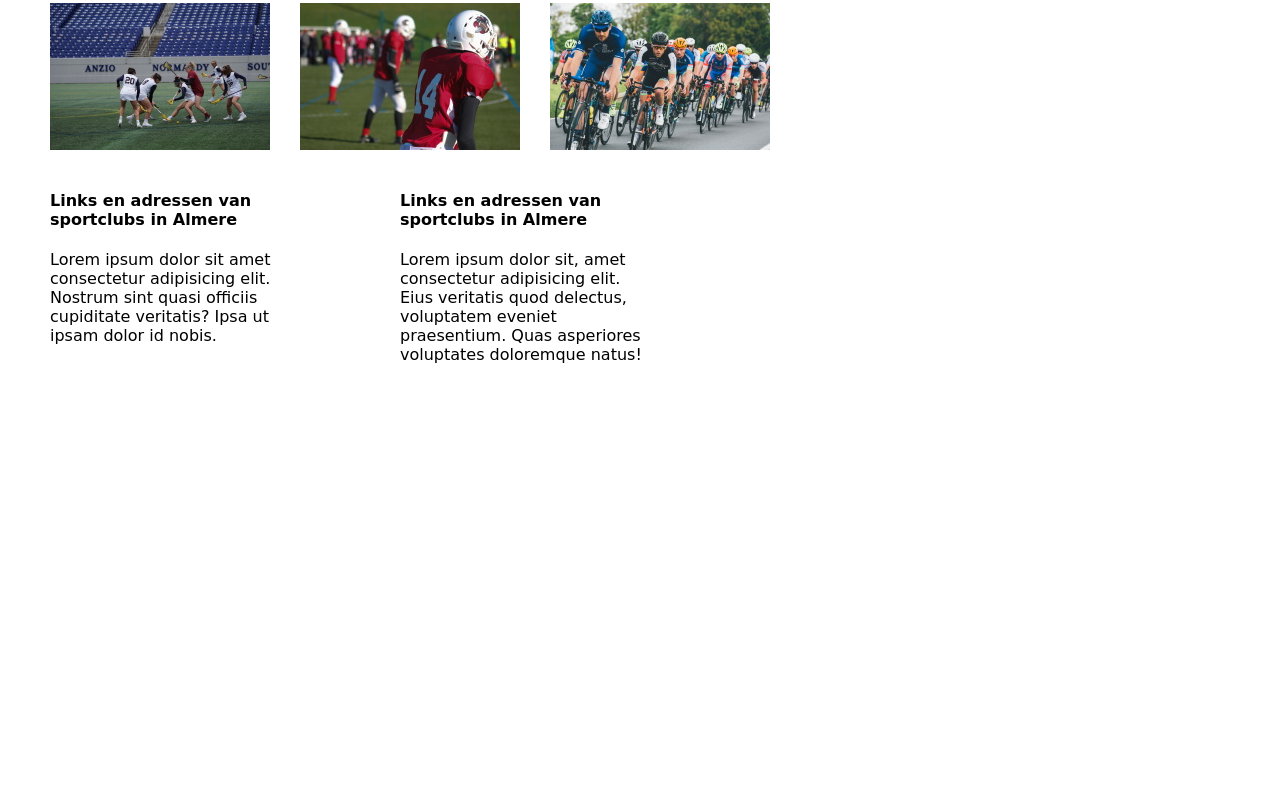
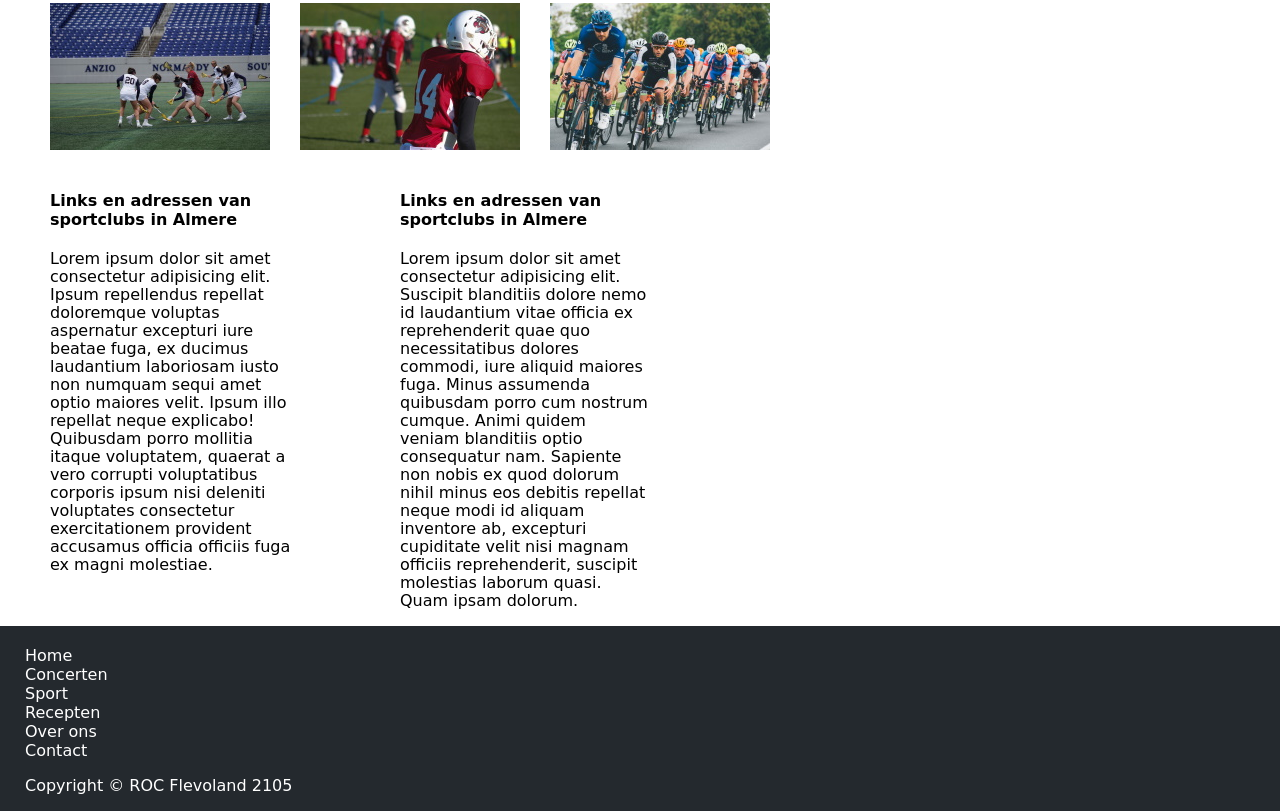
Before and after one commit to machbi/BierHierDemo, a plain HTML site: page Sport/sportmain.html in a window 1280 px wide. Shown: the part 522-1333 px from the top of the page. Before the commit the page ends 902 px from the top, so only its background shows below. Drawn offline with Linux system fonts and the light colour scheme; a web font is replaced by a local one.

Commit message:
line-height aangepast en footer aangemaakt en toegevoegd bij sport

```diff
--- a/Sport/sport.css
+++ b/Sport/sport.css
@@ -23,8 +23,9 @@ body {
 }
 
 #sporttekst {
-  width: 500px;
+  width: 350px;
   padding-left: 50px;
+  line-height: 18px;
 }
 
 .linkitem {
@@ -51,3 +52,7 @@ img:active {
   height: 99%;
   width: 99%;
 }
+
+.lineheight {
+  line-height: 18px;
+}
--- a/Sport/sportItems/sportItem.css
+++ b/Sport/sportItems/sportItem.css
@@ -17,6 +17,7 @@ body {
   display: flex;
   justify-content: space-evenly;
   margin-top: 15px;
+  line-height: 18px;
 }
 
 .tekstitem {
--- a/Sport/sportmain.html
+++ b/Sport/sportmain.html
@@ -13,9 +13,9 @@
   </head>
   <body>
     <nav>
-      <a href="" class="navitem">Home</a>
+      <a href="/index.html" class="navitem">Home</a>
       <a href="" class="navitem">Concerten</a>
-      <a href="" class="navitem">Sport</a>
+      <a href="/Sport/sportmain.html" class="navitem">Sport</a>
       <a href="" class="navitem">Recepten</a>
       <a href="" class="navitem">Over ons</a>
       <a href="" class="navitem">Contact</a>
@@ -69,22 +69,41 @@
       <div id="links">
         <div class="linkitem">
           <h4>Links en adressen van sportclubs in Almere</h4>
-          <p>
-            Lorem ipsum dolor sit amet consectetur adipisicing elit. Nostrum
-            sint quasi officiis cupiditate veritatis? Ipsa ut ipsam dolor id
-            nobis.
+          <p class="lineheight">
+            Lorem ipsum dolor sit amet consectetur adipisicing elit. Ipsum
+            repellendus repellat doloremque voluptas aspernatur excepturi iure
+            beatae fuga, ex ducimus laudantium laboriosam iusto non numquam
+            sequi amet optio maiores velit. Ipsum illo repellat neque explicabo!
+            Quibusdam porro mollitia itaque voluptatem, quaerat a vero corrupti
+            voluptatibus corporis ipsum nisi deleniti voluptates consectetur
+            exercitationem provident accusamus officia officiis fuga ex magni
+            molestiae.
           </p>
         </div>
         <div class="linkitem">
           <h4>Links en adressen van sportclubs in Almere</h4>
-          <p>
-            Lorem ipsum dolor sit, amet consectetur adipisicing elit. Eius
-            veritatis quod delectus, voluptatem eveniet praesentium. Quas
-            asperiores voluptates doloremque natus!
+          <p class="lineheight">
+            Lorem ipsum dolor sit amet consectetur adipisicing elit. Suscipit
+            blanditiis dolore nemo id laudantium vitae officia ex reprehenderit
+            quae quo necessitatibus dolores commodi, iure aliquid maiores fuga.
+            Minus assumenda quibusdam porro cum nostrum cumque. Animi quidem
+            veniam blanditiis optio consequatur nam. Sapiente non nobis ex quod
+            dolorum nihil minus eos debitis repellat neque modi id aliquam
+            inventore ab, excepturi cupiditate velit nisi magnam officiis
+            reprehenderit, suscipit molestias laborum quasi. Quam ipsam dolorum.
           </p>
         </div>
       </div>
     </div>
+    <footer>
+      <a href="/index.html" class="footitem">Home</a>
+      <a href="" class="footitem">Concerten</a>
+      <a href="/Sport/sportmain.html" class="footitem">Sport</a>
+      <a href="" class="footitem">Recepten</a>
+      <a href="" class="footitem">Over ons</a>
+      <a href="" class="footitem">Contact</a>
+      <p class="footitem">Copyright &copy; ROC Flevoland 2105</p>
+    </footer>
     <script src="sport.js"></script>
   </body>
 </html>
--- a/navcss.css
+++ b/navcss.css
@@ -25,3 +25,22 @@ nav {
 .navitem:active {
   color: #525252;
 }
+
+footer {
+  height: 250 px;
+  background-color: #24292e;
+  display: flex;
+  flex-direction: column;
+  padding-top: 20px;
+}
+
+.footitem {
+  color: white;
+  text-decoration: none;
+  margin-left: 25px;
+}
+
+.footitem:hover {
+  color: gray;
+  transition: 0.2s;
+}
```
Also changed, not shown: Sport/sportItems/hardlopen.html (+11 -3 lines).
